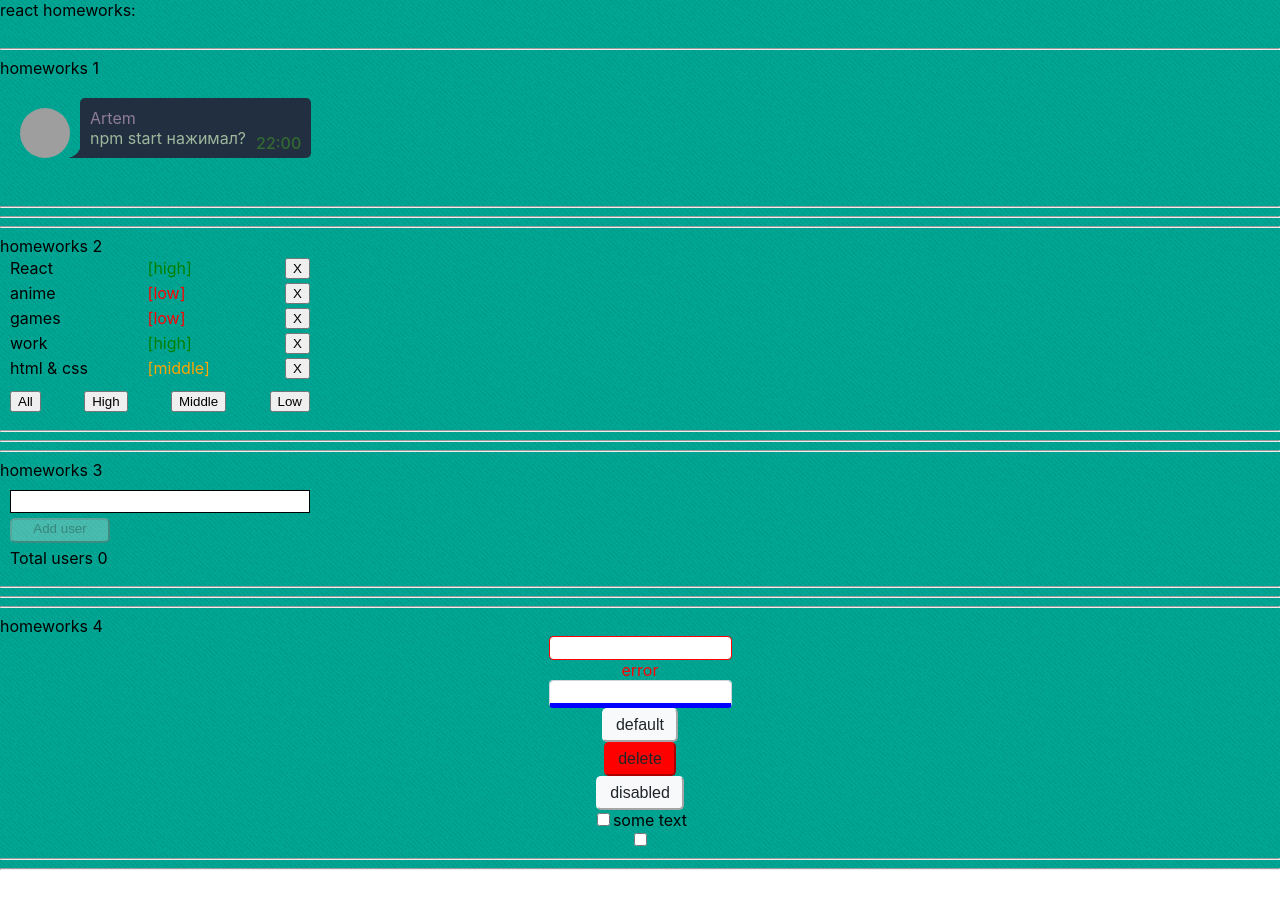
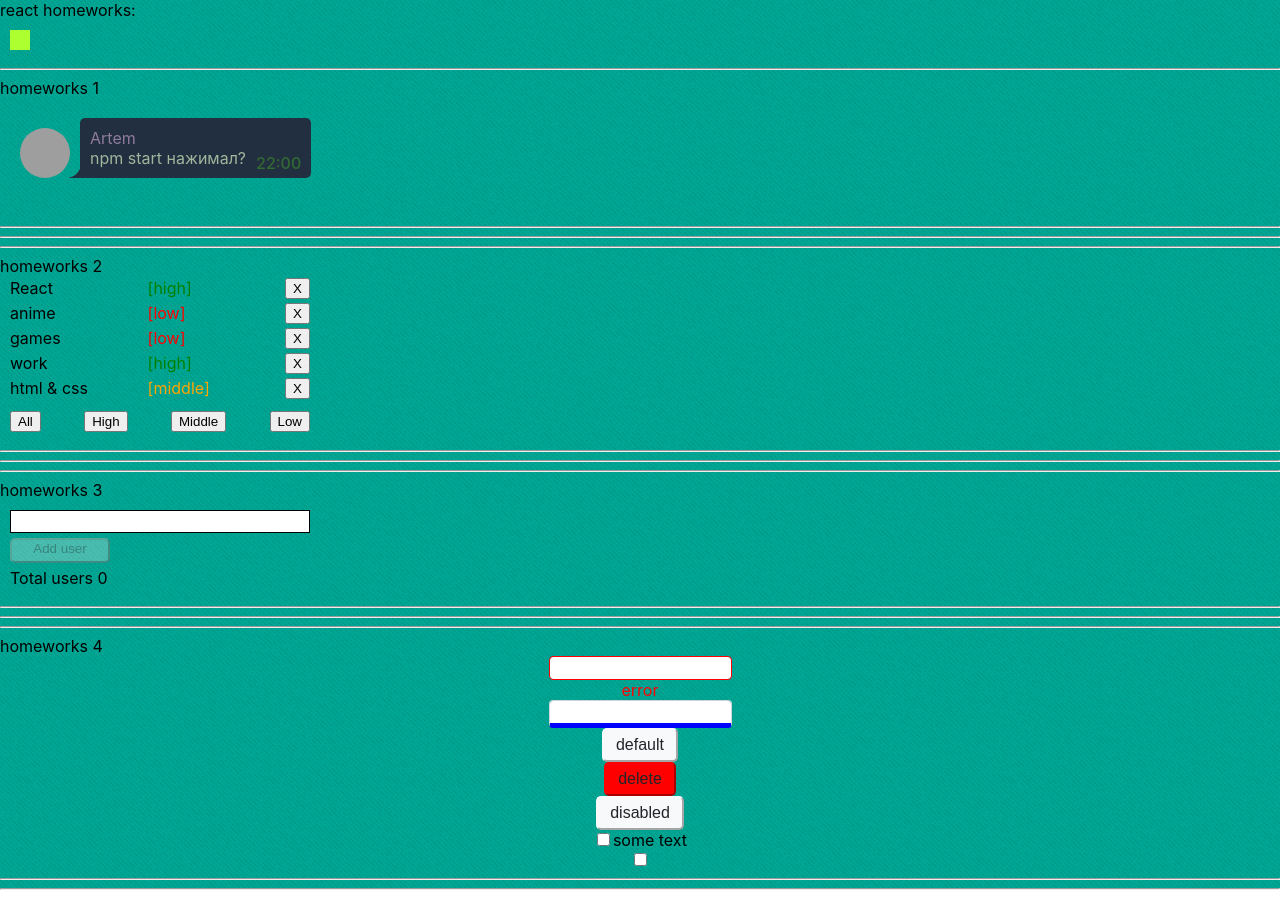
Before and after one commit to acronisv/react-homeworks, a React (Create React App) app: page /#/pre-junior in a window 1280 px wide. Built offline with nearby package versions, Linux system fonts and the light colour scheme; grey boxes are pictures that could not be loaded.

Commit message:
Fix menu styles

```diff
--- a/src/p2-homeworks/h5-rrd-v6/HW5.module.css
+++ b/src/p2-homeworks/h5-rrd-v6/HW5.module.css
@@ -1,12 +1,35 @@
 .headerNav {
     display: flex;
+    padding: 10px;
 }
 
-.headerNav:hover .headerNavElement {
-    visibility: visible;
+.menuWrap {
+    display: flex;
+    position: relative;
+    max-width: 0;
+    overflow: hidden;
+    transition: max-width 1s ease
 }
 
 .headerNavElement {
+    text-decoration: none;
     margin-right: 10px;
-    visibility: hidden;
+    height: 20px;
+    color: greenyellow;
 }
+
+.headerNavElement:hover {
+    color: cyan;
+}
+
+.menuSlider {
+    display: block;
+    width: 20px;
+    height: 20px;
+    background: greenyellow;
+}
+
+.headerNav:hover  .menuWrap{
+    max-width: 100%;
+    transition: max-width 2s ease
+}
--- a/src/p2-homeworks/h5-rrd-v6/Header.tsx
+++ b/src/p2-homeworks/h5-rrd-v6/Header.tsx
@@ -6,9 +6,13 @@ function Header() {
     return (
         <div>
             <nav className={s.headerNav}>
-                <NavLink className={s.headerNavElement} to={'/'}>Pre junior</NavLink>
-                <NavLink className={s.headerNavElement} to={'/junior'}>Junior</NavLink>
-                <NavLink className={s.headerNavElement} to={'/junior+'}>Junior+</NavLink>
+                <div className={s.menuWrap}>
+                    <NavLink className={s.headerNavElement} to={'/'}>Pre junior</NavLink>
+                    <NavLink className={s.headerNavElement} to={'/junior'}>Junior</NavLink>
+                    <NavLink className={s.headerNavElement} to={'/junior+'}>Junior+</NavLink>
+                </div>
+                <span className={s.menuSlider}>
+                </span>
             </nav>
         </div>
     )
```
